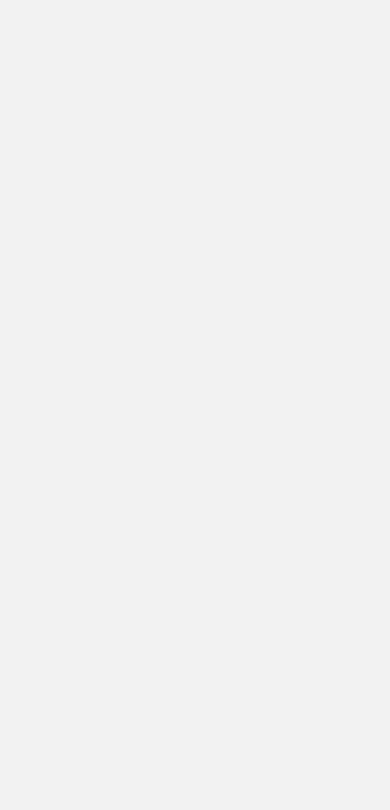
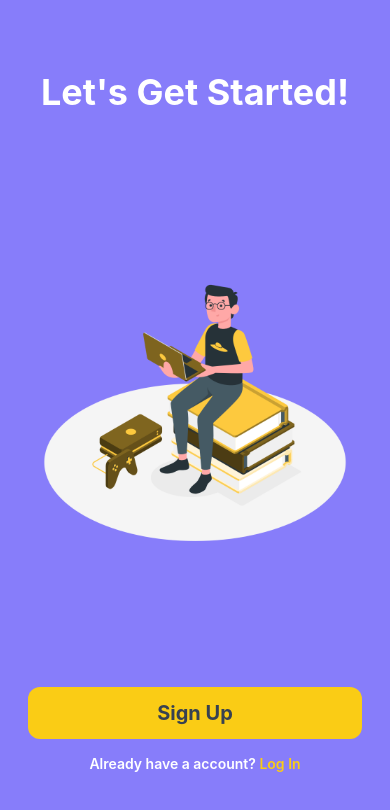
Before and after one commit to jean-carlos-19/expo-login-sign-up, a React Native app: screen /Welcome in a window 390 px wide. Shown: the top 810 px of the page. Built offline with nearby package versions, Linux system fonts and the light colour scheme.

Commit message:
Creado la pantalla Welcome

```diff
--- a/src/views/WelcomeSreen.tsx
+++ b/src/views/WelcomeSreen.tsx
@@ -1,11 +1,54 @@
 import React from 'react'
+import { View, Text, Image, TouchableOpacity } from 'react-native'
+import { theme } from '@/global/theme'
+import { IMAGES } from '@/global/images'
+import { useNavigation } from '@react-navigation/native'
 
 const WelcomeSreen = () => {
+  const navigation =  useNavigation();
   return (
-    <div>
+    <View
+      className='flex-1'
+      style={{ backgroundColor: theme.bg }}
+    >
+      <View className="flex-1 flex justify-around my-4">
 
-    </div>
+        <Text className="text-white font-bold text-4xl text-center">
+          Let's Get Started!
+        </Text>
+
+        <View className="flex-row justify-center">
+          <Image
+            style={{ width: 350, height: 350 }}
+            source={IMAGES.welcome} />
+        </View>
+
+        <View className="space-y-4">
+          <TouchableOpacity
+            className='py-3 bg-yellow-400 mx-7 rounded-xl'
+            onPress={()=>{
+              navigation.navigate('SignUp')
+            }}
+          >
+            <Text
+              className='text-xl font-bold text-center text-gray-700'
+            >
+              Sign Up
+            </Text>
+          </TouchableOpacity>
+          <View className='flex-row justify-center'>
+            <Text className="text-white font-semibold">Already have a account?</Text>
+            <TouchableOpacity onPress={()=>{
+              navigation.navigate('Login')
+            }}>
+              <Text className="font-semibold text-yellow-400"> Log In</Text>
+            </TouchableOpacity>
+          </View>
+        </View>
+
+      </View>
+    </View>
   )
 }
 
-export {WelcomeSreen}
+export { WelcomeSreen }
```
